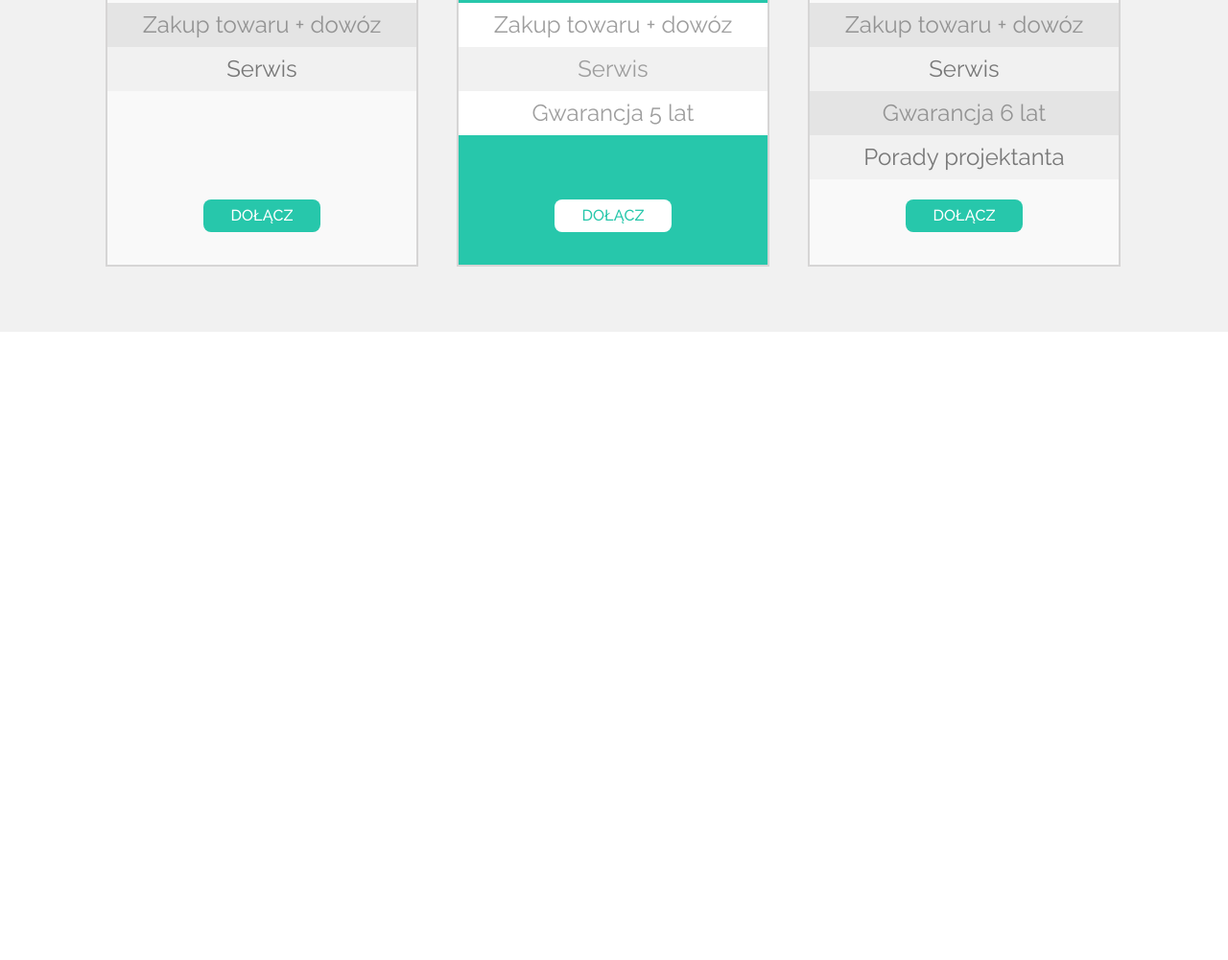
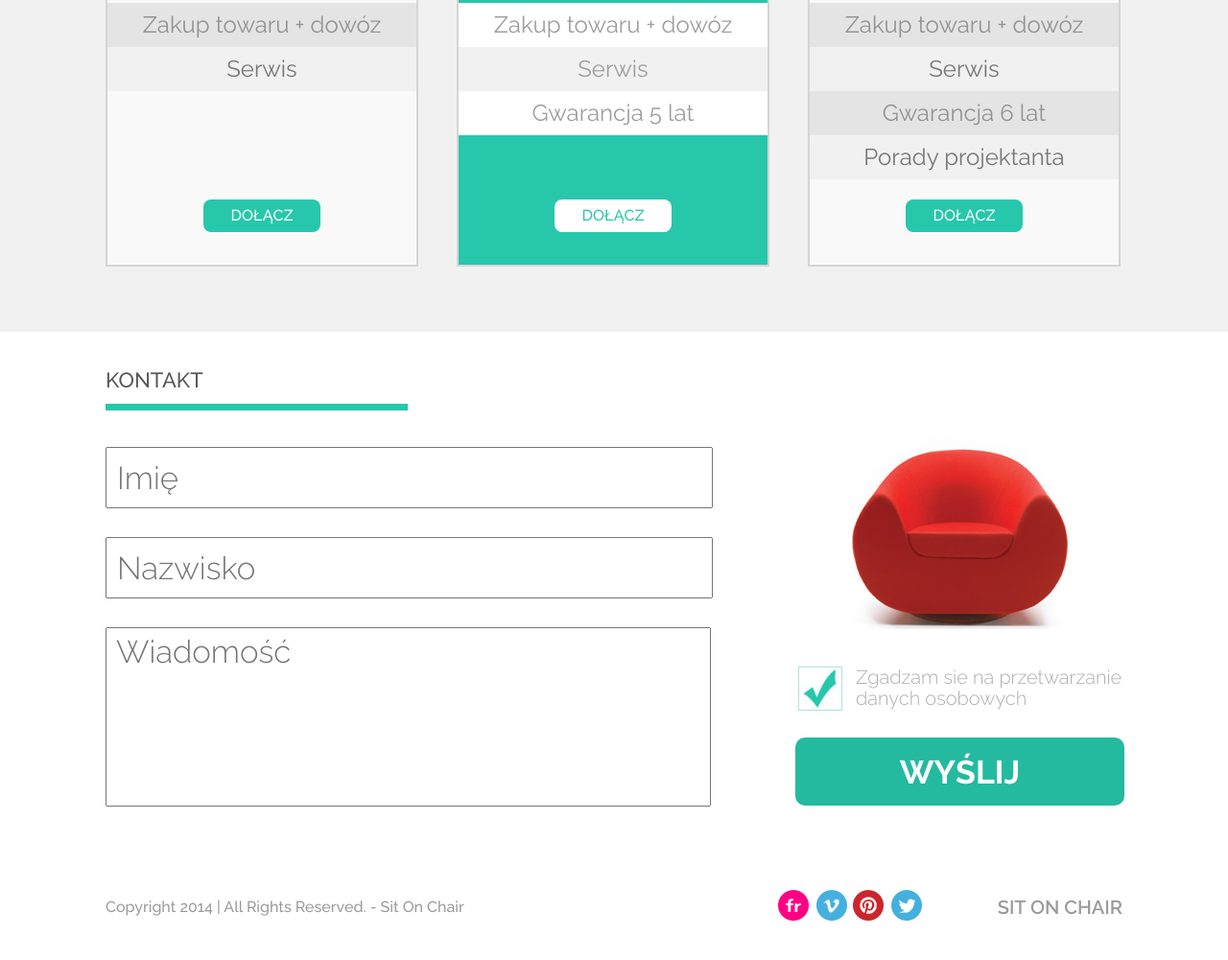
Before and after one commit to filipior/SitOnChair, a plain HTML site: page index.html in a window 1280 px wide. Shown: the part 1269-2270 px from the top of the page at 96% size. Before the commit the page ends 1615 px from the top, so only its background shows below. Drawn offline with Linux system fonts and the light colour scheme.

Commit message:
almost done

```diff
--- a/css/style.css
+++ b/css/style.css
@@ -57,6 +57,7 @@ nav {
 }
 
 .mainMenu p {
+	position: relative;
 	display: inline-block;
 	font-family: Raleway;
 	font-size: 14px;
@@ -67,13 +68,6 @@ nav {
 	margin-left: 50px;
 }
 
-.dropdown-content p {
-	font-size: 16px;
-	font-weight: 500;
-	line-height: 20px;
-	margin-top: 5px;
-}
-
 .menuItem {
 	display: inline-block;
 }
@@ -81,13 +75,21 @@ nav {
 .dropdown-content {
 	display: none;
 	position: absolute;
+/*
+	top: 50px;
+	left: 50px;
+*/
 	background-color: black;
 	width: 120px;
 	height: 96px;
 	color: white;
-	padding: 5px;
-	margin-top: 10px;
-	margin-bottom: 5px;
+	padding: 15px;
+	margin-top: 0px;
+	margin-bottom: 10px;
+	font-size: 16px;
+	font-weight: 500;
+	line-height: 30px;
+
 
 }
 
@@ -100,12 +102,11 @@ nav {
 #mainSlider {
 	width: 100%;
 	height: 500px;
-	background: #ffffff; /* Old browsers */
-	background: -moz-linear-gradient(top,  #ffffff 0%, #c4c4c4 100%); /* FF3.6-15 */
-	background: -webkit-linear-gradient(top,  #ffffff 0%,#c4c4c4 100%); /* Chrome10-25,Safari5.1-6 */
-	background: linear-gradient(to bottom,  #ffffff 0%,#c4c4c4 100%); /* W3C, IE10+, FF16+, Chrome26+, Opera12+, Safari7+ */
-	filter: progid:DXImageTransform.Microsoft.gradient( startColorstr='#ffffff', endColorstr='#c4c4c4',GradientType=0 ); /* IE6-9 */
-
+	background: #ffffff;
+	background: -moz-linear-gradient(top,  #ffffff 0%, #c4c4c4 100%);
+	background: -webkit-linear-gradient(top,  #ffffff 0%,#c4c4c4 100%);
+	background: linear-gradient(to bottom,  #ffffff 0%,#c4c4c4 100%);
+	filter: progid:DXImageTransform.Microsoft.gradient( startColorstr='#ffffff', endColorstr='#c4c4c4',GradientType=0 );
 }
 
 .slider {
@@ -283,6 +284,16 @@ h3:after {
 	content: "";
 }
 
+.galleryArticleLabel h3:after {
+	width: 138px;
+	height: 7px;
+	position: absolute;
+	top: 20px;
+	left: 0px;
+	background-color: #27c7ab;
+	margin: 0;
+	content: "";
+}
 
 
 /* SEKCJA CENNIK */
@@ -416,7 +427,7 @@ h2:after {
 	position: relative;
 	left: 0;
 	right: 0;
-	top: 45px;
+	top: 40px;
 	font-family: Raleway;
 	color: #27c7ab;
 	font-size: 16px;
@@ -613,3 +624,172 @@ h2:after {
 	font-weight: 500;
 	line-height: 34px;
 }
+
+/* POCZĄTEK SEKCJI KONTAKT */
+
+#contact {
+	width: 100%;
+	height: 545px;
+	background-color: #ffffff;
+}
+
+.contactLeftColumn {
+
+	width: 65%;
+	float: left;
+/*	border: 1px solid red;*/
+}
+
+.contactRightColumn {
+
+	width: 35%;
+	float: right;
+/*	border: 1px solid red;*/
+}
+
+.contactForm {
+	margin-top: 100px;
+	font-family: Raleway;
+}
+
+.contactForm input {
+	font-family: Raleway;
+	color: #cacaca;
+	font-size: 33px; /* Przybliżenie (wynika z podstawienia czcionki) */
+	font-weight: 300;
+	line-height: 20.371px; /* Przybliżenie (wynika z podstawienia czcionki) */
+	text-align: left;
+	width: 633px;
+	height: 64px;
+	margin-bottom: 30px;
+
+}
+
+.contactForm [placeholder] {
+	padding-left: 10px;
+}
+
+.contactForm textarea {
+	font-family: Raleway;
+	color: #cacaca;
+	font-size: 33px; /* Przybliżenie (wynika z podstawienia czcionki) */
+	font-weight: 300;
+	line-height: 20.371px; /* Przybliżenie (wynika z podstawienia czcionki) */
+	text-align: left;
+	width: 631px;
+	height: 187px;
+	resize: none;
+	padding-top: 15px;
+}
+
+.contactImage {
+	position: relative;
+	top: 80px;
+	bottom: 0;
+	left: 70px;
+	right: 0;
+
+
+}
+
+.contactCheckBox {
+	position: relative;
+	top: 100px;
+	left: 33px;
+	display: inline-block;
+	font-size: 0px;
+
+}
+
+
+
+.checkBox {
+ 	position: absolute;
+	left: 0;
+	right: 0;
+	display: inline-block;
+	width: 46px;
+	height: 46px;
+	border: 1px solid #a9e4da;
+}
+
+.checkBox img {
+ 	position: absolute;
+	top: 2px;
+	left: 0;
+	right: 0;
+	display: inline-block;
+	width: 42px;
+	height: 42px;
+}
+
+.checkBoxDescription {
+	display: inline-block;
+	position: absolute;
+	left: 60px;
+	width: 320px;
+	height: 92px;
+	font-family: Raleway;
+	color: #aeaeae;
+	font-size: 20px;
+	font-weight: 300;
+	line-height: 22px;
+	text-align: left;
+}
+
+.contactButton button {
+	position: relative;
+	top: 170px;
+	left: 30px;
+	background-color: #24baa0;
+	width: 343px;
+	height: 71px;
+	font-family: Raleway;
+	color: #ffffff;
+	font-size: 34px;
+	font-weight: 700;
+	line-height: 70px;
+	text-align: center;
+	text-transform: uppercase;
+	border: none;
+	border-radius: 10px;
+}
+
+
+footer {
+	width: 100%;
+	height: 110px;
+
+}
+
+.footerCopyright {
+
+	width: 50%;
+	float: left;
+	text-align: left;
+	font-family: Raleway;
+	color: #9b9b9b;
+	font-size: 16px; /* Przybliżenie (wynika z podstawienia czcionki) */
+	font-weight: 500;
+	line-height: 110px; /* Przybliżenie (wynika z podstawienia czcionki) */
+
+}
+
+.socialIcons {
+	float: right;
+	position: relative;
+	top: 35px;
+	left: 110px;
+}
+
+.footerLogo {
+
+	width: 30%;
+	float: right;
+	text-align: right;
+	font-family: Raleway;
+	color:  #9b9b9b;
+	font-size: 20px;/* Przybliżenie (wynika z podstawienia czcionki) */
+	font-weight: 600;
+	line-height: 110px;/* Przybliżenie (wynika z podstawienia czcionki) */
+}
--- a/index.html
+++ b/index.html
@@ -15,9 +15,9 @@
 				<div class="mainMenu">
 					<div class="dropdown menuItem"><p>O FIRMIE</p>
 						<div class="dropdown-content">
-							<p>Aktualności</p>
-							<p>Nasz team</p>
-							<p>Historia</p>
+							<div>Aktualności</div>
+							<div>Nasz team</div>
+							<div>Historia</div>
 						</div>
 					</div>
 						<div class="menuItem">
@@ -58,7 +58,6 @@
 					</div>
 				</div>
 			</div>
-
 			<div class="galleryPhoto"><img src="images/box2_img.jpg">
 				<div class="galleryPhotoLabel">
 					<div class="galleryPhotoLabelGlass">
@@ -145,10 +144,50 @@
 						<button class="boxButton">DOŁĄCZ</button>
 				</div>
 		</div>
+	</section>
+	<section id="contact">
+		<div class="container clearfix">
+			<div class="sectionLabel">
+				<h2>KONTAKT</h2>
+			</div>
+			<div class="contactLeftColumn">
+				<div class="contactForm">
+					<div><input type="text" placeholder="Imię" /></div>
+					<div><input type="email" placeholder="Nazwisko" /></div>
+					<div><textarea placeholder="Wiadomość"></textarea></div>
+				</div>
+			</div>
+			<div class="contactRightColumn">
+				<div class="contactImage">
+					<img src="images/red_chair.png">
+				</div>
+				<div class="contactCheckBox">
+					<div class="checkBox"><img src="images/form_ok.jpg"></div>
+					<div class="checkBoxDescription">
+						Zgadzam sie na przetwarzanie danych osobowych
+					</div>
+				</div>
+				<div class="contactButton">
+					<button>Wyślij</button>
+				</div>
+			</div>
+
+		</div>
+		</section>
+	<footer>
+		<div class="container clearfix">
+			<div class="footerCopyright">Copyright 2014 | All Rights Reserved. - Sit On Chair</div>
+			<div class="footerLogo">SIT ON CHAIR</div>
+			<div class="socialIcons">
+				<img src="images/flickr.png">
+				<img src="images/vimeo.png">
+				<img src="images/pinterest.png">
+				<img src="images/twitter.png">
+			</div>
 
 
-	</section>
-
+		</div>
+	</footer>
 
 <body>
 </body>
```
